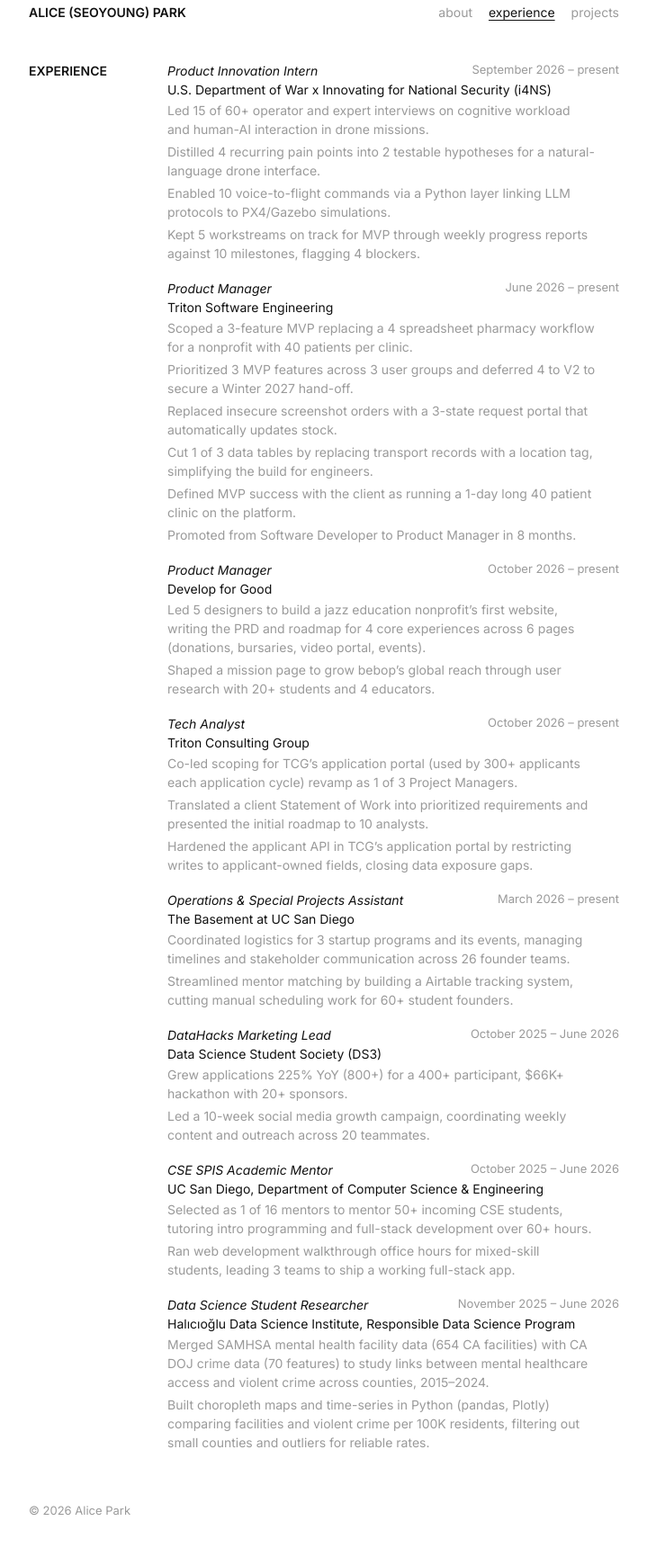
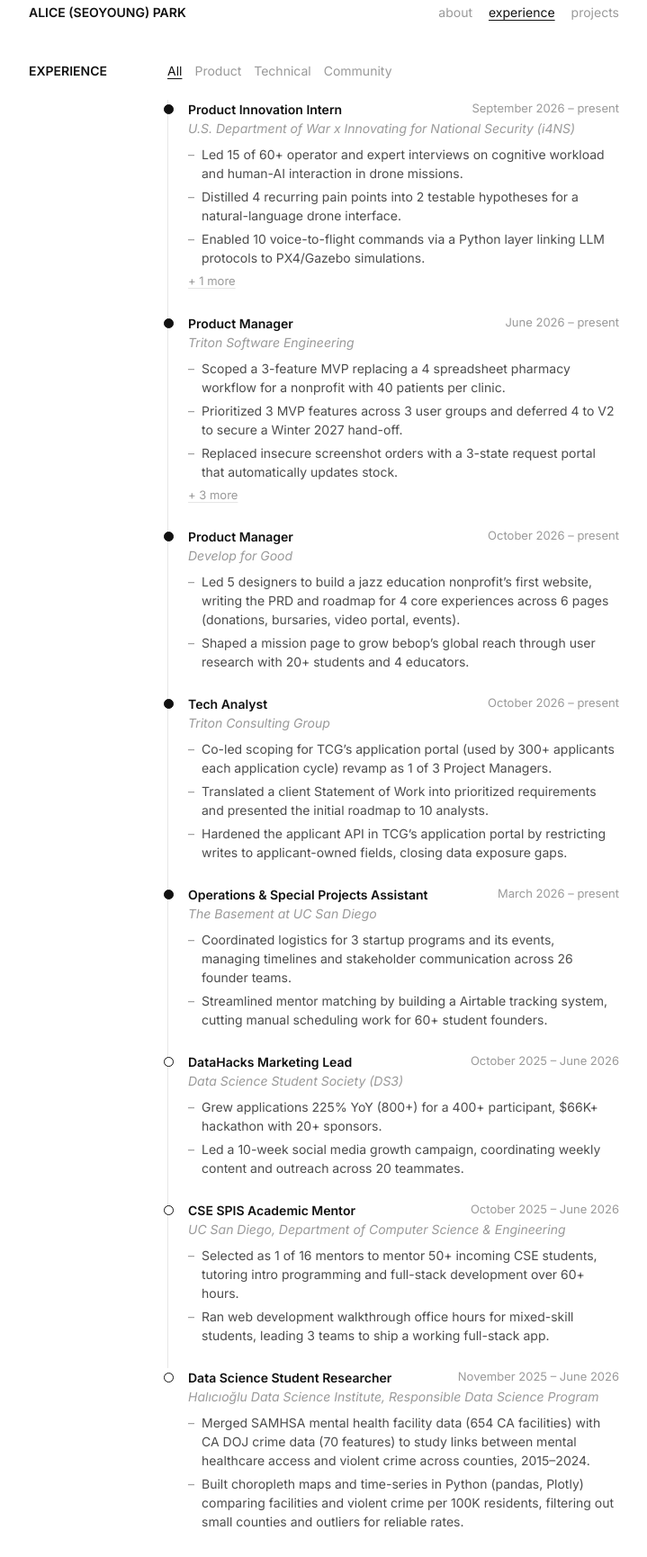
Before and after one commit to apalicepark/personal-website, a plain HTML site: page experience.html in a window 1280 px wide. Shown: the part 33-1764 px from the top of the page at 90% size, without its empty margins (280-999 px from the left). Drawn offline with Linux system fonts and the light colour scheme.

Commit message:
Role before company

```diff
--- a/experience.html
+++ b/experience.html
@@ -9,7 +9,7 @@
   <link rel="preconnect" href="https://fonts.googleapis.com">
   <link rel="preconnect" href="https://fonts.gstatic.com" crossorigin>
   <link href="https://fonts.googleapis.com/css2?family=Inter:ital,wght@0,400;0,600;1,400&display=swap" rel="stylesheet">
-  <link rel="stylesheet" href="style.css?v=4">
+  <link rel="stylesheet" href="style.css?v=6">
 </head>
 <body>
 <main class="sheet">
@@ -23,8 +23,15 @@
   <div class="grid">
       <section id="experience">
         <h2>Experience</h2>
+        <div class="filters">
+          <button class="on" data-tag="all">All</button>
+          <button data-tag="product">Product</button>
+          <button data-tag="technical">Technical</button>
+          <button data-tag="community">Community</button>
+        </div>
+        <!-- data-tags on each entry decides which filters it shows under. The first 3 bullets show; extras fold behind "more". -->
 
-        <div class="entry">
+        <div class="entry now" data-tags="product technical">
           <div class="title">Product Innovation Intern</div>
           <div class="org">U.S. Department of War x Innovating for National Security (i4NS)</div>
           <div class="when">September 2026 – present</div>
@@ -34,7 +41,7 @@
           <p>Kept 5 workstreams on track for MVP through weekly progress reports against 10 milestones, flagging 4 blockers.</p>
         </div>
 
-        <div class="entry">
+        <div class="entry now" data-tags="product">
           <div class="title">Product Manager</div>
           <div class="org">Triton Software Engineering</div>
           <div class="when">June 2026 – present</div>
@@ -46,7 +53,7 @@
           <p>Promoted from Software Developer to Product Manager in 8 months.</p>
         </div>
 
-        <div class="entry">
+        <div class="entry now" data-tags="product">
           <div class="title">Product Manager</div>
           <div class="org">Develop for Good</div>
           <div class="when">October 2026 – present</div>
@@ -54,7 +61,7 @@
           <p>Shaped a mission page to grow bebop’s global reach through user research with 20+ students and 4 educators.</p>
         </div>
 
-        <div class="entry">
+        <div class="entry now" data-tags="product technical">
           <div class="title">Tech Analyst</div>
           <div class="org">Triton Consulting Group</div>
           <div class="when">October 2026 – present</div>
@@ -63,7 +70,7 @@
           <p>Hardened the applicant API in TCG’s application portal by restricting writes to applicant-owned fields, closing data exposure gaps.</p>
         </div>
 
-        <div class="entry">
+        <div class="entry now" data-tags="community">
           <div class="title">Operations & Special Projects Assistant</div>
           <div class="org">The Basement at UC San Diego</div>
           <div class="when">March 2026 – present</div>
@@ -72,7 +79,7 @@
         </div>
 
 
-        <div class="entry">
+        <div class="entry" data-tags="community">
           <div class="title">DataHacks Marketing Lead</div>
           <div class="org">Data Science Student Society (DS3)</div>
           <div class="when">October 2025 – June 2026</div>
@@ -80,7 +87,7 @@
           <p>Led a 10-week social media growth campaign, coordinating weekly content and outreach across 20 teammates.</p>
         </div>
 
-        <div class="entry">
+        <div class="entry" data-tags="community technical">
           <div class="title">CSE SPIS Academic Mentor</div>
           <div class="org">UC San Diego, Department of Computer Science & Engineering</div>
           <div class="when">October 2025 – June 2026</div>
@@ -88,7 +95,7 @@
           <p>Ran web development walkthrough office hours for mixed-skill students, leading 3 teams to ship a working full-stack app.</p>
         </div>
 
-        <div class="entry">
+        <div class="entry" data-tags="technical">
           <div class="title">Data Science Student Researcher</div>
           <div class="org">Halıcıoğlu Data Science Institute, Responsible Data Science Program</div>
           <div class="when">November 2025 – June 2026</div>
@@ -101,6 +108,6 @@
   <footer>© 2026 Alice Park</footer>
 </main>
 
-<script src="script.js"></script>
+<script src="script.js?v=2"></script>
 </body>
 </html>
--- a/script.js
+++ b/script.js
@@ -4,16 +4,33 @@ const io = new IntersectionObserver((items) => {
 }, { threshold: 0.12 });
 document.querySelectorAll(".reveal").forEach((el) => io.observe(el));
 
-// 2) project filter chips (reads data-tags on each .entry in #projects)
-const chips = document.querySelectorAll(".filters button");
-const projects = document.querySelectorAll("#projects .entry");
-chips.forEach((chip) => {
-  chip.addEventListener("click", () => {
-    chips.forEach((c) => c.classList.remove("on"));
-    chip.classList.add("on");
-    const tag = chip.dataset.tag;
-    projects.forEach((p) => p.classList.toggle("hide", tag !== "all" && !p.dataset.tags.split(" ").includes(tag)));
+// 2) filter chips: each .filters row filters the .entry blocks in its own section
+document.querySelectorAll(".filters").forEach((row) => {
+  const chips = row.querySelectorAll("button");
+  const entries = row.closest("section").querySelectorAll(".entry");
+  chips.forEach((chip) => {
+    chip.addEventListener("click", () => {
+      chips.forEach((c) => c.classList.remove("on"));
+      chip.classList.add("on");
+      const tag = chip.dataset.tag;
+      entries.forEach((e) => e.classList.toggle("hide", tag !== "all" && !(e.dataset.tags || "").split(" ").includes(tag)));
+    });
   });
+});
+
+// 2b) long experience entries: show the first 3 bullets, fold the rest behind a toggle
+document.querySelectorAll("#experience .entry").forEach((entry) => {
+  const extra = [...entry.querySelectorAll("p")].slice(3);
+  if (!extra.length) return;
+  extra.forEach((p) => p.classList.add("folded"));
+  const btn = document.createElement("button");
+  btn.className = "more";
+  btn.textContent = `+ ${extra.length} more`;
+  btn.addEventListener("click", () => {
+    const open = entry.classList.toggle("open");
+    btn.textContent = open ? "show less" : `+ ${extra.length} more`;
+  });
+  entry.appendChild(btn);
 });
 
 // 3) highlight the nav link for the section you're reading
--- a/style.css
+++ b/style.css
@@ -181,11 +181,35 @@ footer { margin-top: 56px; }
 .chapters .yr { font-weight: 600; margin-right: 4px; }
 .story .map path { transition-duration: 1.8s; }
 
+/* ---------- experience page: timeline rail, company first, easier-to-read bullets ---------- */
+#experience .entry { position: relative; margin-top: 0; padding: 0 0 26px 22px; border-left: 1px solid var(--line); }
+#experience .entry:last-of-type { border-left-color: transparent; }
+#experience .entry::before { content: ""; position: absolute; left: -5px; top: 5px; width: 9px; height: 9px;
+  border-radius: 50%; background: var(--paper); border: 1px solid var(--ink); }
+#experience .entry.now::before { background: var(--ink); }
+#experience .entry .title { grid-column: 1; grid-row: 1; font-style: normal; font-weight: 600; }
+#experience .entry .when { grid-column: 2; grid-row: 1; }
+#experience .entry .org { grid-column: 1 / -1; grid-row: 2; color: var(--muted); font-style: italic; }
+#experience .entry p { color: #4d4d4d; margin-top: 6px; }
+#experience .entry p:first-of-type { margin-top: 8px; }
+#experience .entry p + p { margin-top: 5px; }
+#experience .entry p::before { content: "–"; color: var(--muted); margin-right: 8px; }
+#experience .entry p { padding-left: 15px; text-indent: -15px; }
+#experience .filters { margin-bottom: 22px; }
+#experience .entry .folded { display: none; }
+#experience .entry.open .folded { display: block; }
+.more { grid-column: 1 / -1; justify-self: start; font: inherit; font-size: 13px; color: var(--muted); background: none; border: 0;
+  padding: 0; margin-top: 6px; cursor: pointer; text-decoration: underline; text-underline-offset: 3px; text-decoration-color: var(--line); }
+.more:hover { color: var(--ink); text-decoration-color: currentColor; }
+
 /* ---------- phone ---------- */
 @media (max-width: 640px) {
   .sheet { padding: 24px 20px 48px; }
   .bar { flex-direction: column; gap: 6px; margin-bottom: 28px; }
   .entry .when { grid-column: 1 / -1; grid-row: auto; }
+  #experience .entry .title { grid-column: 1 / -1; grid-row: 1; }
+  #experience .entry .org { grid-column: 1 / -1; grid-row: 2; }
+  #experience .entry .when { grid-column: 1 / -1; grid-row: 3; }
   .top { grid-template-columns: 1fr 100px; gap: 20px; margin-bottom: 48px; }
   .top .bio { grid-column: 1 / -1; }
   section { grid-template-columns: 1fr; }
```
Also changed, not shown: index.html (+2 -2 lines), projects.html (+2 -2 lines).
